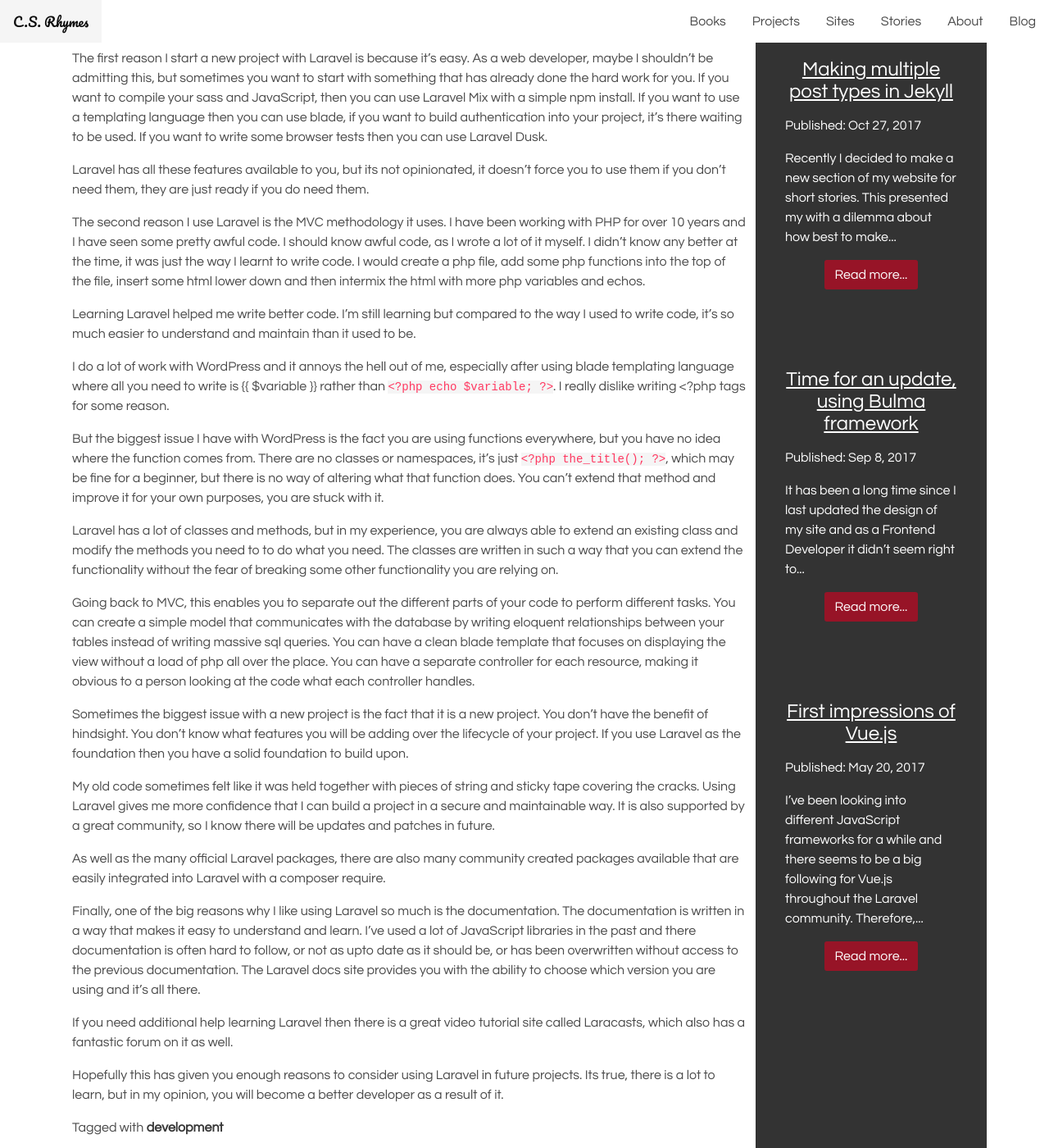
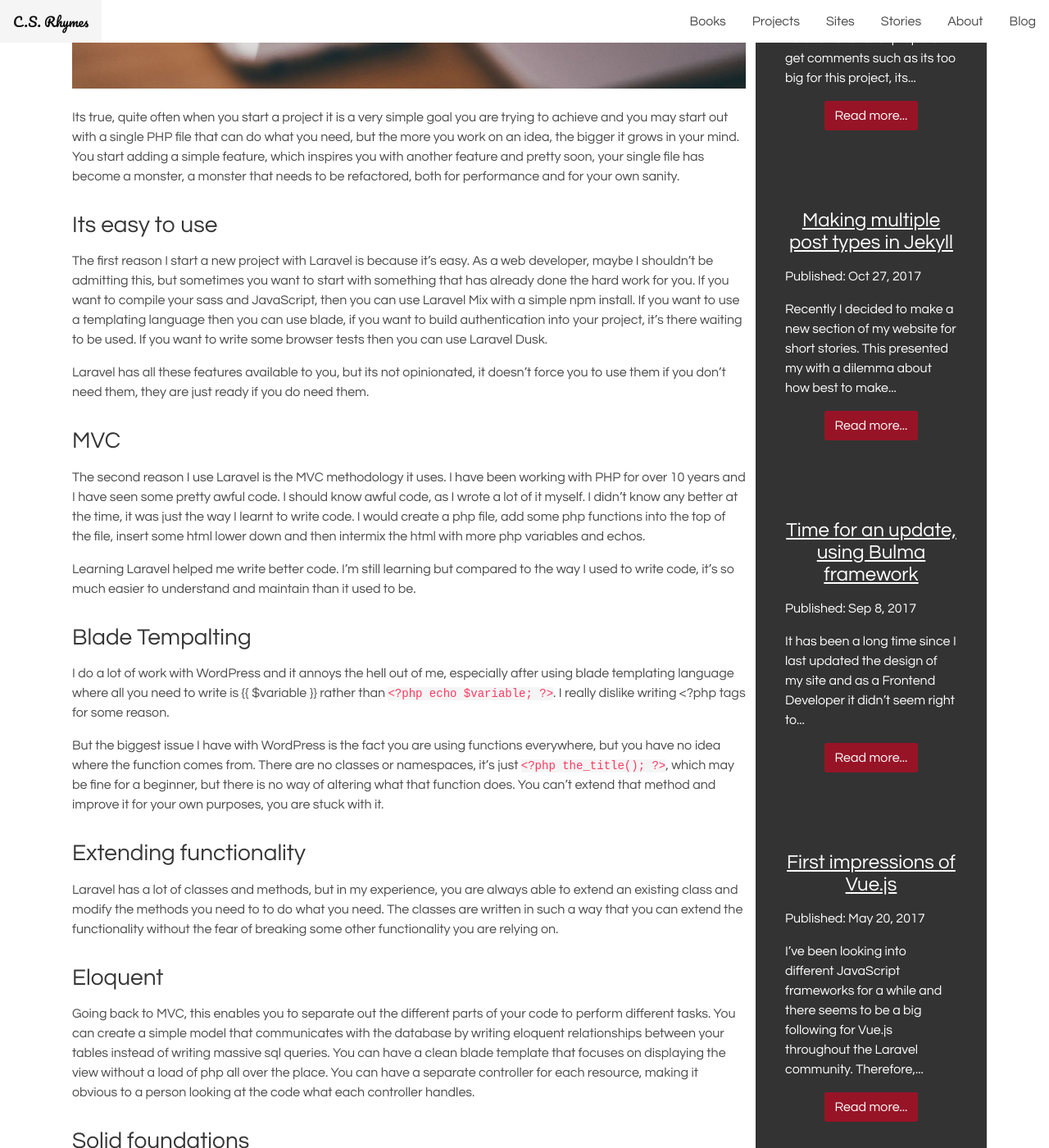
Before and after one commit to chrisrhymes/chrisrhymes.github.io, a Jekyll site: the page built from _posts/2018-05-22-why-do-i-always-use-laravel.markdown, in a window 1280 px wide and 1400 px high, scrolled down 1056 px. Shown: the whole window at 82% size. Built offline with Jekyll 4.4.1, drawn with Linux system fonts in a browser that asks for light colours; nearby versions of some CDN libraries; comment, search, counter and statistics services are not loaded.

Commit message:
Update post layout header and add headings to post

```diff
--- a/_layouts/post.html
+++ b/_layouts/post.html
@@ -1,17 +1,20 @@
 ---
 layout: default
 ---
+<section class="hero is-medium is-primary" style="background: url('/img/post-hero.jpg') no-repeat center center; background-size: cover;">
+	<div class="hero-body">
+		<div class="container">
+            <h1 class="title brand">{{ page.title }}</h1>
+            <h2 class="subtitle">{{ page.date | date: "%b %-d, %Y" }}{% if page.author %} • {{ page.author }}{% endif %}{% if page.meta %} • {{ page.meta }}{% endif %}</h2>
+		</div>
+	</div>
+</section>
 <div class="container">
-    <section class="section is-medium">
+    <section class="section">
         <div class="columns is-multiline">
             <div class="column is-12 has-text-centered">
-
-                <h1 class="brand">{{ page.title }}</h1>
-                <p class="post-meta">{{ page.date | date: "%b %-d, %Y" }}{% if page.author %} • {{ page.author }}{% endif %}{%
-                    if page.meta %} • {{ page.meta }}{% endif %}</p>
                 <p><strong>Share: </strong></p>
                 <div class="addthis_inline_share_toolbox"></div>
-
                 <div class="has-text-centered">
                     <script async src="//pagead2.googlesyndication.com/pagead/js/adsbygoogle.js"></script>
                     <!-- Post ads -->
--- a/_posts/2018-05-22-why-do-i-always-use-laravel.markdown
+++ b/_posts/2018-05-22-why-do-i-always-use-laravel.markdown
@@ -14,21 +14,33 @@ I often get asked why I use Laravel for a lot of projects. I get comments such a
 
 Its true, quite often when you start a project it is a very simple goal you are trying to achieve and you may start out with a single PHP file that can do what you need, but the more you work on an idea, the bigger it grows in your mind. You start adding a simple feature, which inspires you with another feature and pretty soon, your single file has become a monster, a monster that needs to be refactored, both for performance and for your own sanity.
 
+## Its easy to use
+
 The first reason I start a new project with Laravel is because it's easy. As a web developer, maybe I shouldn’t be admitting this, but sometimes you want to start with something that has already done the hard work for you. If you want to compile your sass and JavaScript, then you can use Laravel Mix with a simple npm install. If you want to use a templating language then you can use blade, if you want to build authentication into your project, it's there waiting to be used. If you want to write some browser tests then you can use Laravel Dusk.
 
 Laravel has all these features available to you, but its not opinionated, it doesn’t force you to use them if you don’t need them, they are just ready if you do need them.
+
+## MVC
 
 The second reason I use Laravel is the MVC methodology it uses. I have been working with PHP for over 10 years and I have seen some pretty awful code. I should know awful code, as I wrote a lot of it myself. I didn’t know any better at the time, it was just the way I learnt to write code. I would create a php file, add some php functions into the top of the file, insert some html lower down and then intermix the html with more php variables and echos.
 
 Learning Laravel helped me write better code. I’m still learning but compared to the way I used to write code, it's so much easier to understand and maintain than it used to be.
 
+## Blade Tempalting
+
 I do a lot of work with WordPress and it annoys the hell out of me, especially after using blade templating language where all you need to write is {% raw %} {{ $variable }} {% endraw %} rather than `<?php echo $variable; ?>`. I really dislike writing <?php tags for some reason.
 
 But the biggest issue I have with WordPress is the fact you are using functions everywhere, but you have no idea where the function comes from. There are no classes or namespaces, it's just `<?php the_title(); ?>`, which may be fine for a beginner, but there is no way of altering what that function does. You can’t extend that method and improve it for your own purposes, you are stuck with it.
 
+## Extending functionality
+
 Laravel has a lot of classes and methods, but in my experience, you are always able to extend an existing class and modify the methods you need to to do what you need. The classes are written in such a way that you can extend the functionality without the fear of breaking some other functionality you are relying on.
 
+## Eloquent
+
 Going back to MVC, this enables you to separate out the different parts of your code to perform different tasks. You can create a simple model that communicates with the database by writing eloquent relationships between your tables instead of writing massive sql queries. You can have a clean blade template that focuses on displaying the view without a load of php all over the place. You can have a separate controller for each resource, making it obvious to a person looking at the code what each controller handles.
+
+## Solid foundations
 
 Sometimes the biggest issue with a new project is the fact that it is a new project. You don’t have the benefit of hindsight. You don’t know what features you will be adding over the lifecycle of your project. If you use Laravel as the foundation then you have a solid foundation to build upon.
 
```
Also changed, not shown: other parts of _posts/2018-05-22-why-do-i-always-use-laravel.markdown (+2 -0 lines), img/post-hero.jpg (added).
